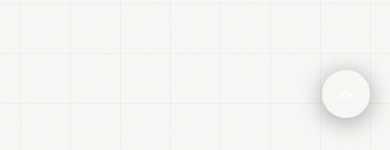
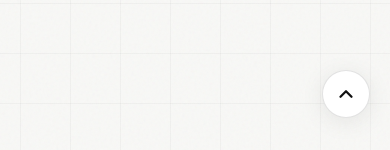
Before and after one commit to Emmzain/Portfolio-w, a Next.js app: page / in a window 390 px wide. Shown: the part 694-844 px from the top of the page. Built offline with nearby package versions, Linux system fonts and the light colour scheme; a web font is replaced by a local one.

Commit message:
Make mobile services gallery full-width and darken back-to-top button arrow

```diff
--- a/src/app/globals.css
+++ b/src/app/globals.css
@@ -1300,13 +1300,13 @@ img {
         background-position: center !important;
         background-size: cover !important;
         background-repeat: no-repeat !important;
-        height: 50vh !important;
-        min-height: 320px !important;
+        height: 55vh !important;
+        min-height: 340px !important;
         margin-top: 40px !important; /* Gap between hover cards and picture */
-        border-radius: var(--radius-sm);
-        width: 90% !important;
-        margin-left: auto !important;
-        margin-right: auto !important;
+        border-radius: 0 !important;
+        width: 100% !important;
+        margin-left: 0 !important;
+        margin-right: 0 !important;
     }
 
     #services-gallery .diamond-grid {
@@ -1559,22 +1559,22 @@ img {
         width: 48px;
         height: 48px;
         border-radius: 50%;
-        background: rgba(255, 255, 255, 0.08);
-        border: 1px solid rgba(255, 255, 255, 0.14);
-        color: #fff;
+        background: var(--white);
+        border: 1px solid rgba(17, 17, 17, 0.12);
+        color: var(--text);
         cursor: pointer;
         z-index: 999;
         backdrop-filter: blur(12px);
         -webkit-backdrop-filter: blur(12px);
-        box-shadow: 0 4px 24px rgba(0, 0, 0, 0.35);
+        box-shadow: 0 4px 24px rgba(0, 0, 0, 0.08);
         transition: transform 0.2s ease, background 0.2s ease, box-shadow 0.2s ease;
     }
 
     .back-to-top:hover,
     .back-to-top:active {
-        background: rgba(255, 255, 255, 0.16);
+        background: rgba(255, 255, 255, 0.95);
         transform: translateY(-3px);
-        box-shadow: 0 8px 32px rgba(0, 0, 0, 0.45);
+        box-shadow: 0 8px 32px rgba(0, 0, 0, 0.15);
     }
 
     .back-to-top svg {
```
